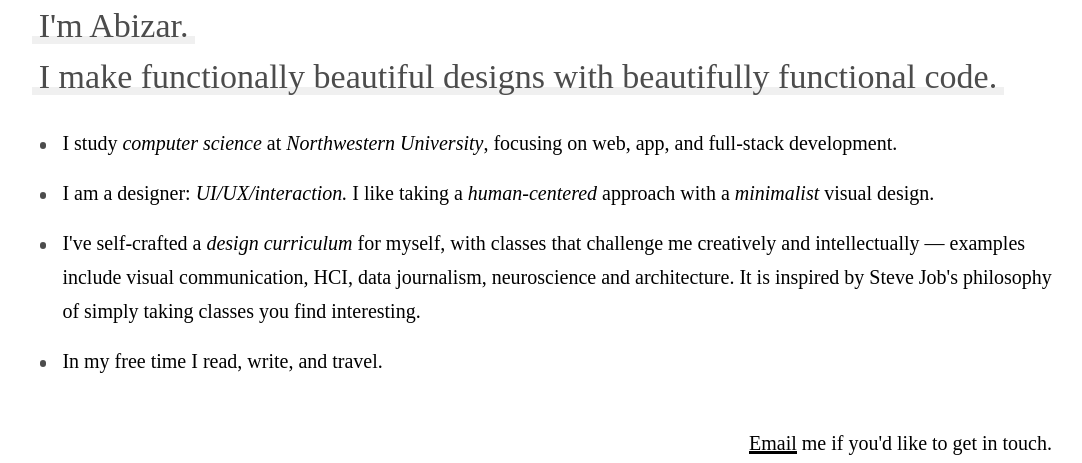
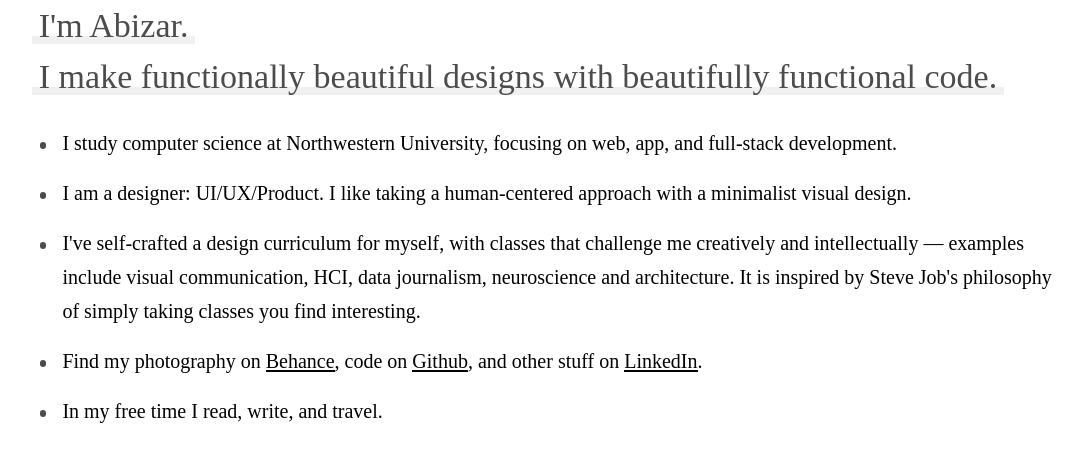
Before and after one commit to abizzaar/Personal-Website, a website: page index.html in a window 1280 px wide. Shown: the part 800-1263 px from the top of the page, without its empty margins (98-1180 px from the left). Drawn offline with nearby package versions, Linux system fonts and the light colour scheme; files that its build step writes are made by us from their sources; a web font is replaced by a local one.

Commit message:
removed <em> from home page

```diff
--- a/index.html
+++ b/index.html
@@ -36,15 +36,21 @@
     </h1>
 
     <p id="descrOfMe">
-      <span class="bpContainer"><span class="bulletPoint"></span> <span>I study <em>computer science</em> at <em>Northwestern University</em>,
+      <span class="bpContainer"><span class="bulletPoint"></span> <span>I study computer science at Northwestern University,
       focusing on web, app, and full-stack development.<br></span></span>
-      <span class="bpContainer"><span class="bulletPoint"></span> <span>I am a designer: <em>UI/UX/interaction.</em> I like taking a <em>human-centered</em>
-        approach with a <em>minimalist</em> visual design.<br></span></span>
-      <span class="bpContainer"><span class="bulletPoint"></span> <span>I've self-crafted a <em>design
-          curriculum</em> for myself, with classes that challenge me creatively and intellectually
+      <span class="bpContainer"><span class="bulletPoint"></span> <span>I am a designer: UI/UX/Product. I like taking a human-centered
+        approach with a minimalist visual design.<br></span></span>
+      <span class="bpContainer"><span class="bulletPoint"></span> <span>I've self-crafted a design
+          curriculum for myself, with classes that challenge me creatively and intellectually
           — examples include visual communication, HCI, data journalism,
             neuroscience and architecture. It is inspired by Steve Job's philosophy
             of simply taking classes you find interesting.<br></span></span>
+      <span class="bpContainer"><span class="bulletPoint"></span> <span>
+        Find my photography on <a onclick="window.open('https://www.behance.net/abizarbaga5b18')">Behance</a>,
+        code on <a onclick="window.open('https://github.com/abizzaar')">Github</a>,
+        and other stuff on <a onclick="window.open('https://www.linkedin.com/in/abizar-bagasrawala-82774a11b/')">LinkedIn</a>.
+
+      </span></span>
       <span class="bpContainer"><span class="bulletPoint"></span> <span>In my
         free time I read, write, and travel.</span></span>
 
```
Also changed, not shown: dist/index.html.
